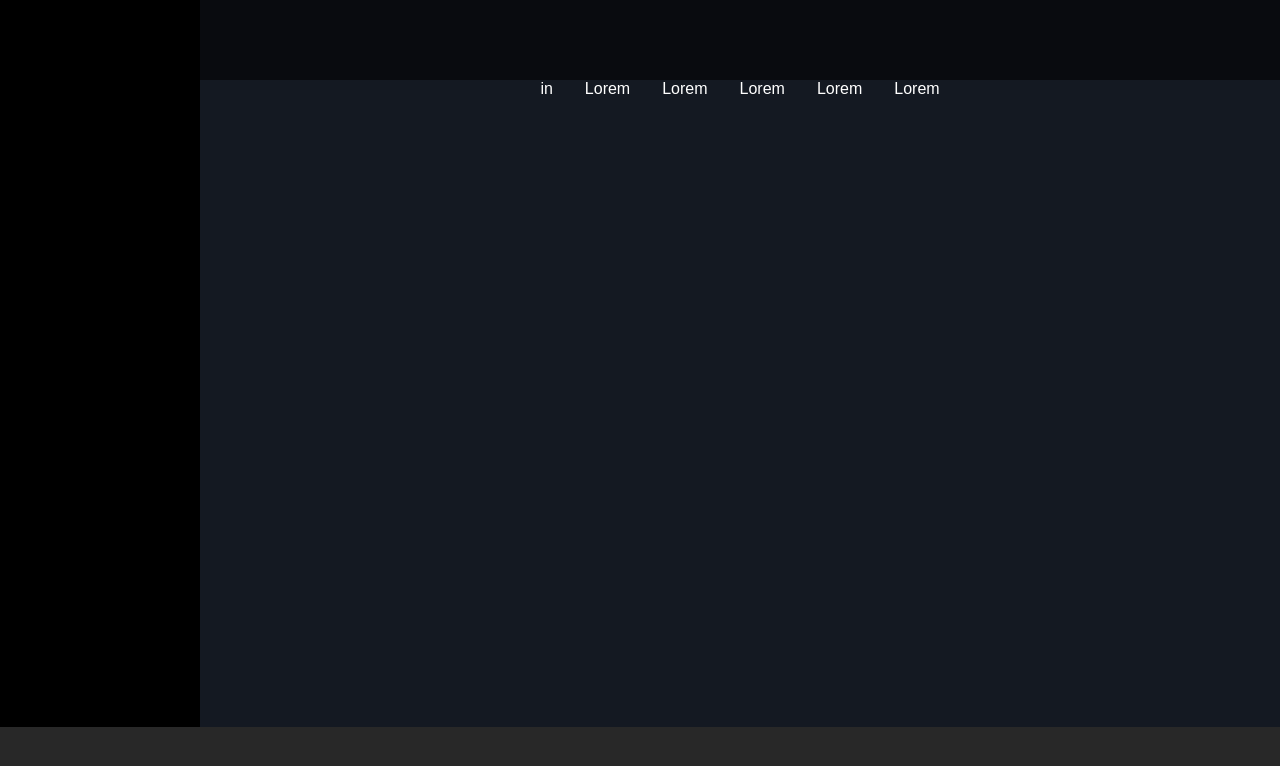
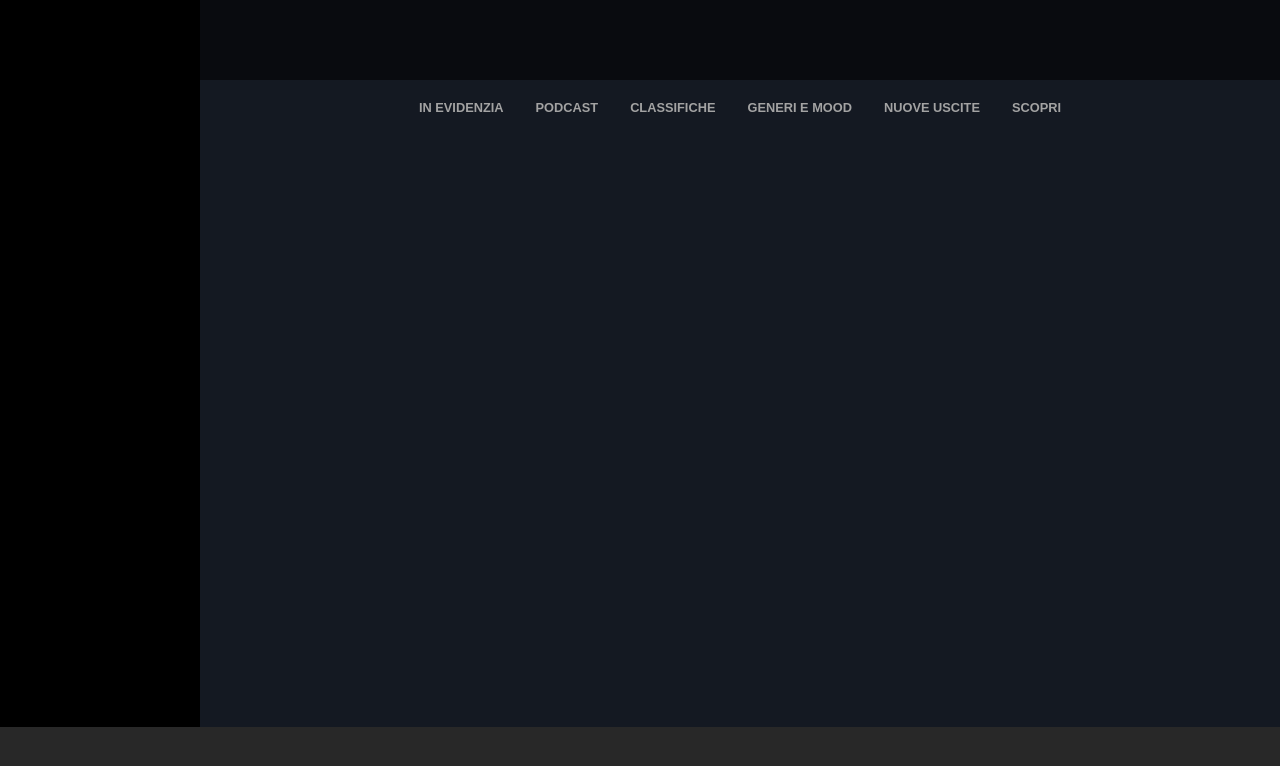
Before and after one commit to FrancescoGentileDev/html-css-spotifyweb, a plain HTML site: page index.html in a window 1280 px wide. Drawn offline with Linux system fonts and the light colour scheme.

Commit message:
✨ feat(nav): add nav

```diff
--- a/css/style.css
+++ b/css/style.css
@@ -67,6 +67,13 @@ header {
 main {
   padding-top: 10vh;
 }
+
+main ul {
+    text-transform: uppercase;
+    font-size: 0.8rem;
+    font-weight: bold;
+    color: var(--text-low-contrast);
+}
 /*#endregion main*****/
 
 
--- a/index.html
+++ b/index.html
@@ -29,15 +29,19 @@
                 <main class="col ">
 
                     <nav class="col col-12 align-center">
-                        <ul class="row cg-2">
-                            <li>in</li>
-                            <li>Lorem</li>
-                            <li>Lorem</li>
-                            <li>Lorem</li>
-                            <li>Lorem</li>
-                            <li>Lorem</li>
+                        <ul class="row cg-2 mt-3 wrap rg-2">
+                            <li>in evidenzia</li>
+                            <li>Podcast</li>
+                            <li>classifiche</li>
+                            <li>generi e mood</li>
+                            <li>nuove uscite</li>
+                            <li>Scopri</li>
                         </ul>
                     </nav>
+
+                    <!--#region recently played -->
+                    <section id="recently"></section>
+                    <!--#endregion recently played -->
 
 
 
```
